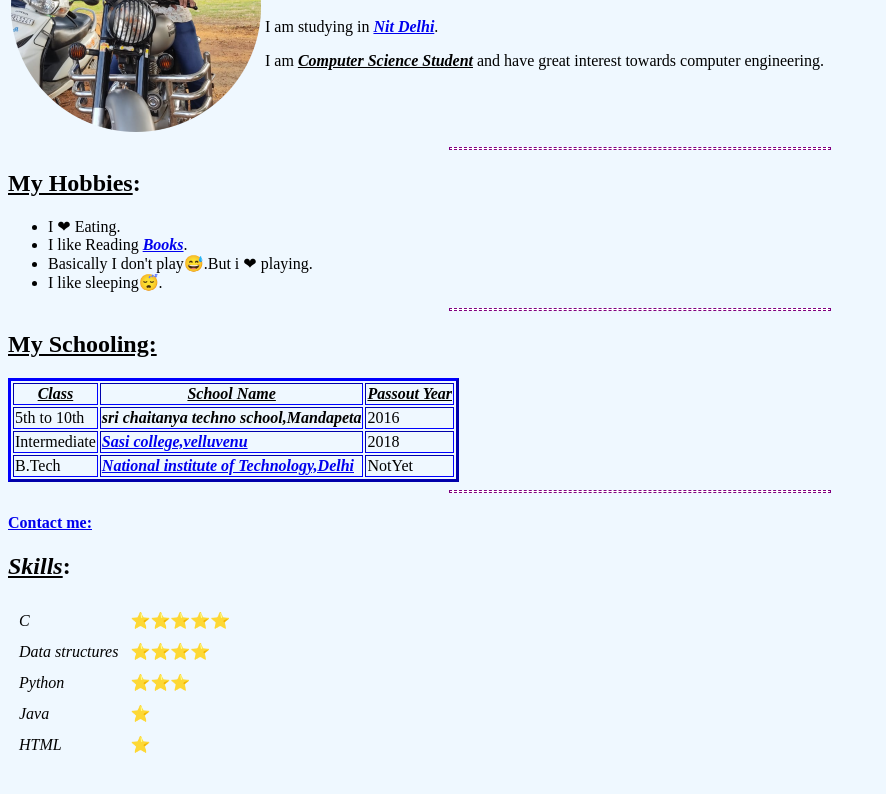
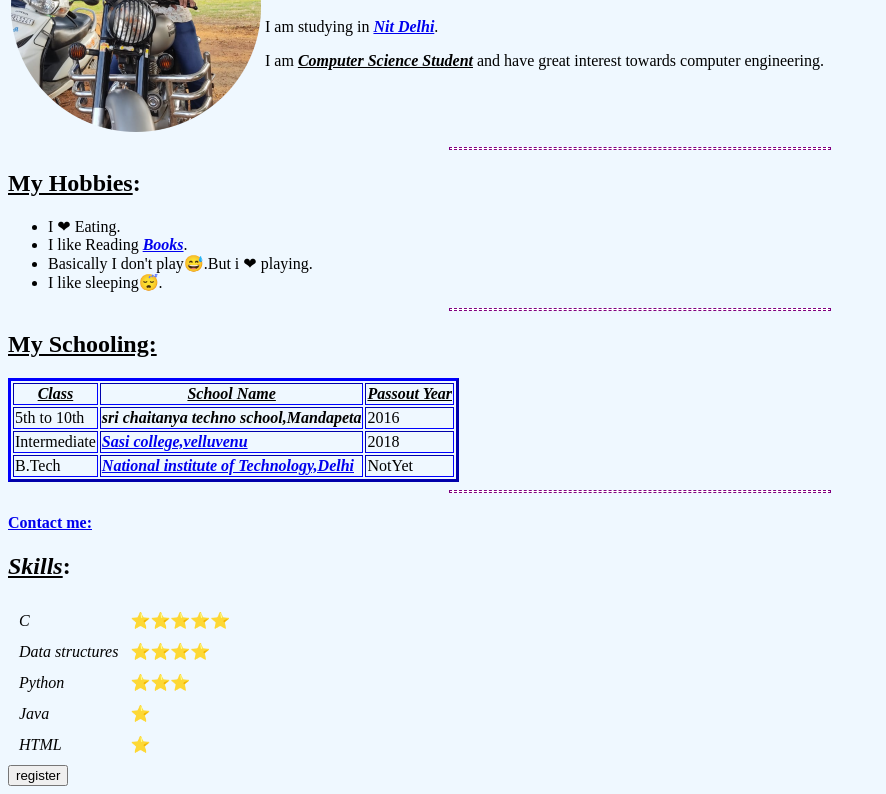
Before and after one commit to ponnaganti963/cv, a plain HTML site: page index.html in a window 1280 px wide. Shown: the part 129-923 px from the top of the page, without its empty margins (0-886 px from the left). Before the commit the page ends 902 px from the top, so only its background shows below. Drawn offline with Linux system fonts and the light colour scheme.

Commit message:
Update index.html

```diff
--- a/index.html
+++ b/index.html
@@ -93,4 +93,5 @@
             <td>⭐</td>
           </tr>
         </table>
+    <a href="register.html"><button>register</button></a>
 </html>
```
